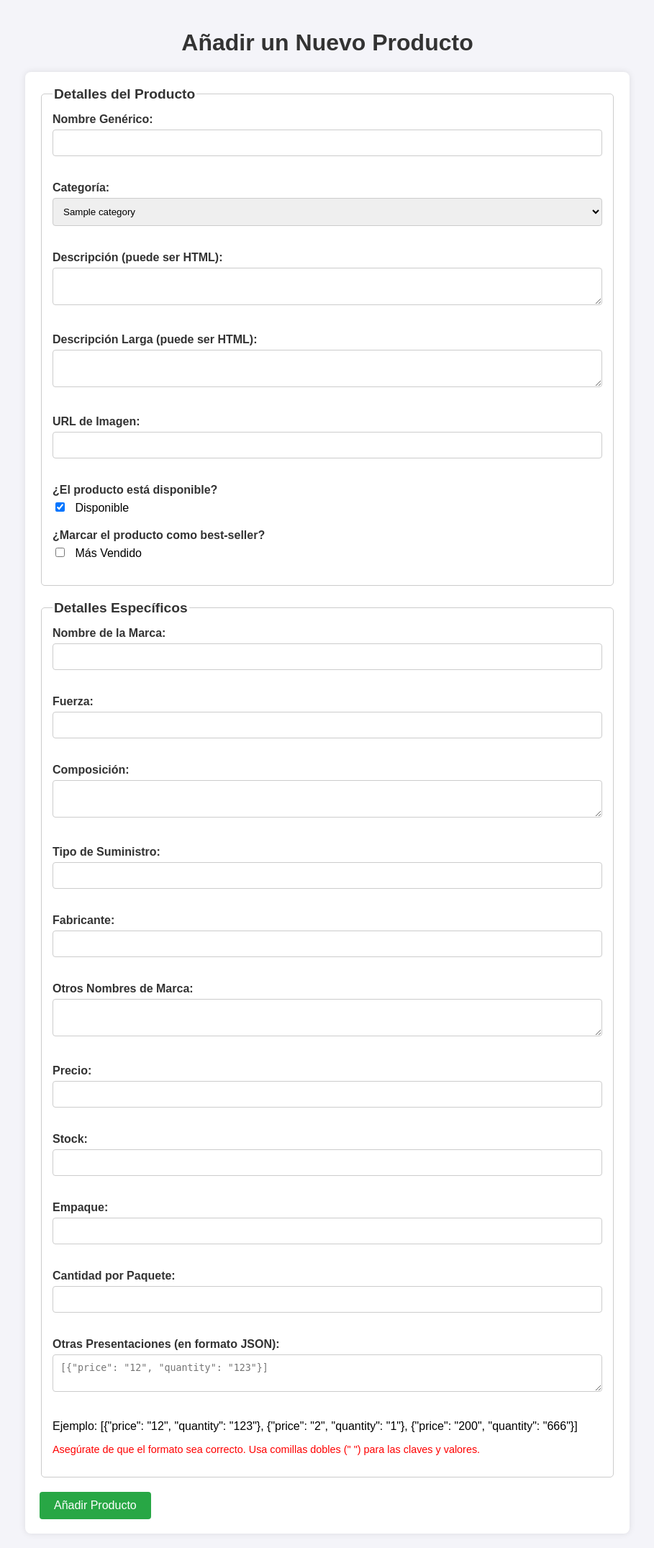
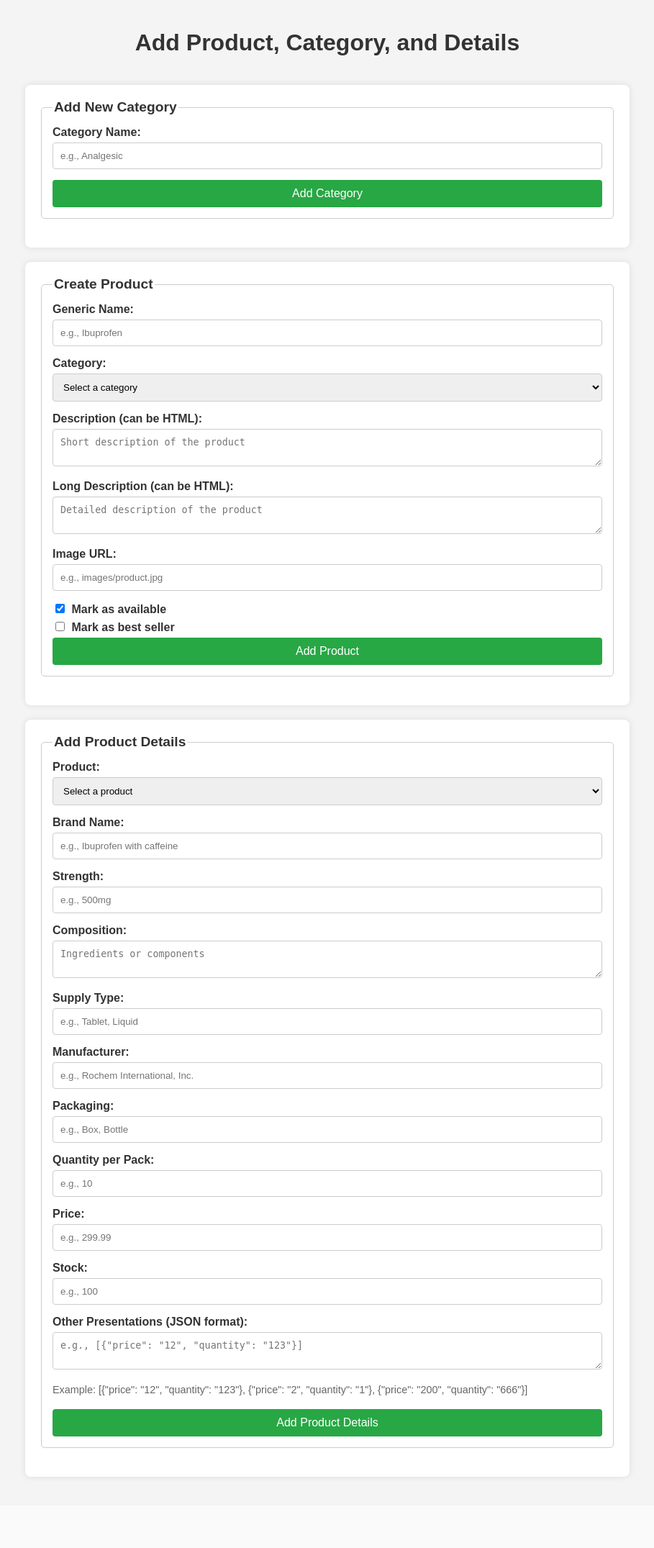
Before and after one commit to rogersx27/shop-with-admin, a FastAPI app: page /admin/add-product/ in a window 1280 px wide. Shown: the whole page at 72% size, without its empty margins (185-1094 px from the left). After the commit the page ends 2055 px from the top, so only its background shows below. Run offline with FastAPI, Linux system fonts and the light colour scheme; tables that the repository leaves empty hold one stand-in row (values such as "Sample post").

Commit message:
refactoriza admin

```diff
--- a/app/templates/add_product.html
+++ b/app/templates/add_product.html
@@ -3,24 +3,25 @@
 <head>
     <meta charset="UTF-8">
     <meta name="viewport" content="width=device-width, initial-scale=1.0">
-    <title>Añadir Producto</title>
+    <title>Add Product, Category, and Details</title>
     <style>
         body {
             font-family: Arial, sans-serif;
-            background-color: #f4f4f9;
             margin: 0;
             padding: 20px;
+            background-color: #f4f4f4;
         }
 
         h1 {
             text-align: center;
             color: #333;
+            margin-bottom: 40px;
         }
 
         form {
             max-width: 800px;
-            margin: 0 auto;
-            background-color: white;
+            margin: 20px auto;
+            background-color: #fff;
             padding: 20px;
             border-radius: 8px;
             box-shadow: 0px 0px 10px rgba(0, 0, 0, 0.1);
@@ -58,10 +59,6 @@
             box-sizing: border-box;
         }
 
-        input[type="checkbox"] {
-            margin-right: 10px;
-        }
-
         input[type="submit"] {
             background-color: #28a745;
             color: white;
@@ -70,6 +67,7 @@
             border-radius: 4px;
             cursor: pointer;
             font-size: 16px;
+            width: 100%;
         }
 
         input[type="submit"]:hover {
@@ -78,15 +76,6 @@
 
         p {
             margin-bottom: 15px;
-        }
-
-        .form-group {
-            margin-bottom: 20px;
-        }
-
-        .checkbox-label {
-            display: inline-block;
-            font-weight: normal;
         }
 
         .message {
@@ -100,124 +89,130 @@
             color: red;
             font-size: 0.9em;
         }
+
+        .help-text {
+            font-size: 0.9em;
+            color: #666;
+            margin-top: -10px;
+            margin-bottom: 10px;
+        }
+
+        input[type="checkbox"] {
+            margin-right: 5px;
+        }
+
+        textarea {
+            resize: vertical;
+        }
     </style>
 </head>
 <body>
-    <h1>Añadir un Nuevo Producto</h1>
+    <h1>Add Product, Category, and Details</h1>
 
     {% if message %}
         <p class="message">{{ message }}</p>
     {% endif %}
 
+    <!-- Formulario para Añadir Categoría -->
+    <form id="category-form" method="post" action="/admin/add-category/">
+        <fieldset>
+            <legend>Add New Category</legend>
+
+            <label for="name">Category Name:</label>
+            <input type="text" id="name" name="name" placeholder="e.g., Analgesic" required>
+
+            <input type="submit" value="Add Category">
+        </fieldset>
+    </form>
+
+    <!-- Formulario para Crear Producto -->
     <form action="/admin/add-product/" method="post">
         <fieldset>
-            <legend>Detalles del Producto</legend>
+            <legend>Create Product</legend>
 
-            <div class="form-group">
-                <label for="generic_name">Nombre Genérico:</label>
-                <input type="text" id="generic_name" name="generic_name" required>
-            </div>
+            <label for="generic_name">Generic Name:</label>
+            <input type="text" id="generic_name" name="generic_name" placeholder="e.g., Ibuprofen" required>
 
-            <div class="form-group">
-                <label for="category_id">Categoría:</label>
-                <select id="category_id" name="category_id" required>
-                    {% for category in categories %}
-                        <option value="{{ category.id }}">{{ category.name }}</option>
-                    {% endfor %}
-                </select>
-            </div>
+            <label for="category_id">Category:</label>
+            <select id="category_id" name="category_id" required>
+                <option value="" disabled selected>Select a category</option>
+                {% for category in categories %}
+                    <option value="{{ category.id }}">{{ category.name }}</option>
+                {% endfor %}
+            </select>
 
-            <div class="form-group">
-                <label for="description">Descripción (puede ser HTML):</label>
-                <textarea id="description" name="description"></textarea>
-            </div>
+            <label for="description">Description (can be HTML):</label>
+            <textarea id="description" name="description" placeholder="Short description of the product"></textarea>
 
-            <div class="form-group">
-                <label for="large_description">Descripción Larga (puede ser HTML):</label>
-                <textarea id="large_description" name="large_description"></textarea>
-            </div>
+            <label for="large_description">Long Description (can be HTML):</label>
+            <textarea id="large_description" name="large_description" placeholder="Detailed description of the product"></textarea>
 
-            <div class="form-group">
-                <label for="image_url">URL de Imagen:</label>
-                <input type="text" id="image_url" name="image_url">
-            </div>
+            <label for="image_url">Image URL:</label>
+            <input type="text" id="image_url" name="image_url" placeholder="e.g., images/product.jpg">
 
-            <div class="form-group">
-                <label>¿El producto está disponible?</label>
+            <label>
                 <input type="checkbox" id="availability" name="availability" checked>
-                <span class="checkbox-label">Disponible</span>
-            </div>
+                Mark as available
+            </label>
 
-            <div class="form-group">
-                <label>¿Marcar el producto como best-seller?</label>
+            <label>
                 <input type="checkbox" id="is_best_seller" name="is_best_seller">
-                <span class="checkbox-label">Más Vendido</span>
-            </div>
+                Mark as best seller
+            </label>
+
+            <input type="submit" value="Add Product">
         </fieldset>
+    </form>
 
+    <!-- Formulario para Añadir Detalles del Producto -->
+    <form action="/admin/add-product-detail/" method="post">
         <fieldset>
-            <legend>Detalles Específicos</legend>
+            <legend>Add Product Details</legend>
 
-            <div class="form-group">
-                <label for="brand_name">Nombre de la Marca:</label>
-                <input type="text" id="brand_name" name="brand_name" required>
-            </div>
+            <label for="product_id">Product:</label>
+            <select id="product_id" name="product_id" required>
+                <option value="" disabled selected>Select a product</option>
+                {% for product in products %}
+                    <option value="{{ product.id }}">{{ product.generic_name }}</option>
+                {% endfor %}
+            </select>
 
-            <div class="form-group">
-                <label for="strength">Fuerza:</label>
-                <input type="text" id="strength" name="strength" required>
-            </div>
+            <label for="brand_name">Brand Name:</label>
+            <input type="text" id="brand_name" name="brand_name" placeholder="e.g., Ibuprofen with caffeine" required>
 
-            <div class="form-group">
-                <label for="composition">Composición:</label>
-                <textarea id="composition" name="composition"></textarea>
-            </div>
+            <label for="strength">Strength:</label>
+            <input type="text" id="strength" name="strength" placeholder="e.g., 500mg" required>
 
-            <div class="form-group">
-                <label for="supply_type">Tipo de Suministro:</label>
-                <input type="text" id="supply_type" name="supply_type" required>
-            </div>
+            <label for="composition">Composition:</label>
+            <textarea id="composition" name="composition" placeholder="Ingredients or components"></textarea>
 
-            <div class="form-group">
-                <label for="manufacturer">Fabricante:</label>
-                <input type="text" id="manufacturer" name="manufacturer" required>
-            </div>
+            <label for="supply_type">Supply Type:</label>
+            <input type="text" id="supply_type" name="supply_type" placeholder="e.g., Tablet, Liquid" required>
 
-            <div class="form-group">
-                <label for="other_brand_names">Otros Nombres de Marca:</label>
-                <textarea id="other_brand_names" name="other_brand_names"></textarea>
-            </div>
+            <label for="manufacturer">Manufacturer:</label>
+            <input type="text" id="manufacturer" name="manufacturer" placeholder="e.g., Rochem International, Inc." required>
 
-            <div class="form-group">
-                <label for="price">Precio:</label>
-                <input type="number" step="0.01" id="price" name="price" required>
-            </div>
+            <label for="packaging">Packaging:</label>
+            <input type="text" id="packaging" name="packaging" placeholder="e.g., Box, Bottle">
 
-            <div class="form-group">
-                <label for="stock">Stock:</label>
-                <input type="number" id="stock" name="stock" required>
-            </div>
+            <label for="quantity_per_pack">Quantity per Pack:</label>
+            <input type="text" id="quantity_per_pack" name="quantity_per_pack" placeholder="e.g., 10">
 
-            <div class="form-group">
-                <label for="packaging">Empaque:</label>
-                <input type="text" id="packaging" name="packaging">
-            </div>
+            <label for="price">Price:</label>
+            <input type="number" step="0.01" id="price" name="price" placeholder="e.g., 299.99" required>
 
-            <div class="form-group">
-                <label for="quantity_per_pack">Cantidad por Paquete:</label>
-                <input type="text" id="quantity_per_pack" name="quantity_per_pack">
-            </div>
+            <label for="stock">Stock:</label>
+            <input type="number" id="stock" name="stock" placeholder="e.g., 100" required>
 
-            <div class="form-group">
-                <label for="other_presentations">Otras Presentaciones (en formato JSON):</label>
-                <textarea id="other_presentations" name="other_presentations" placeholder='[{"price": "12", "quantity": "123"}]'></textarea>
-            </div>
 
-            <p>Ejemplo: [{"price": "12", "quantity": "123"}, {"price": "2", "quantity": "1"}, {"price": "200", "quantity": "666"}]</p>
-            <p class="error-message">Asegúrate de que el formato sea correcto. Usa comillas dobles (" ") para las claves y valores.</p>
+            <label for="other_presentations">Other Presentations (JSON format):</label>
+            <textarea id="other_presentations" name="other_presentations" placeholder='e.g., [{"price": "12", "quantity": "123"}]'></textarea>
+            <span class="help-text">Example: [{"price": "12", "quantity": "123"}, {"price": "2", "quantity": "1"}, {"price": "200", "quantity": "666"}]</span>
+
+<br><br>
+            <input type="submit" value="Add Product Details">
         </fieldset>
+    </form>
 
-        <input type="submit" value="Añadir Producto">
-    </form>
 </body>
 </html>
```
Also changed, not shown: app/routes/admin/adminRouter.py (+81 -44 lines).
